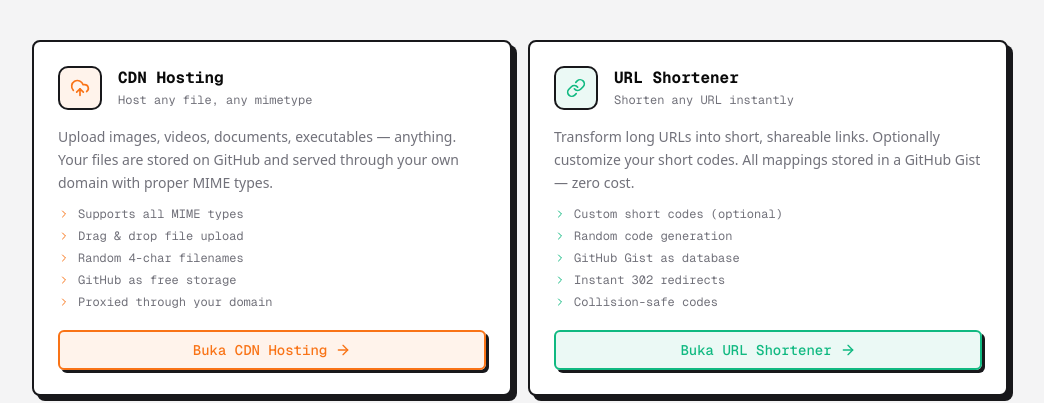
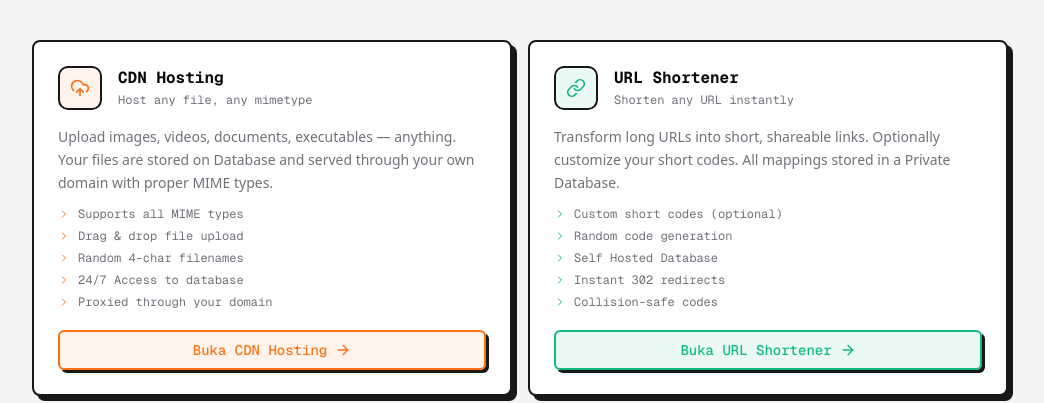
Before and after one commit to FaaOfc/opensorc, a Next.js app: page / in a window 1280 px wide. Shown: the part 900-1303 px from the top of the page, without its empty margins (120-1164 px from the left). Built offline with nearby package versions, Linux system fonts and the light colour scheme.

Commit message:
Change storage references from GitHub to Database
Updated descriptions and details for CDN Hosting and URL Shortener to reflect changes in storage from GitHub to a database.

```diff
--- a/src/app/page.tsx
+++ b/src/app/page.tsx
@@ -35,14 +35,14 @@
     title: "CDN Hosting",
     subtitle: "Host any file, any mimetype",
     description:
-      "Upload images, videos, documents, executables — anything. Your files are stored on GitHub and served through your own domain with proper MIME types.",
+      "Upload images, videos, documents, executables — anything. Your files are stored on Database and served through your own domain with proper MIME types.",
     icon: "upload-cloud" as const,
     color: "#f97316",
     details: [
       "Supports all MIME types",
       "Drag & drop file upload",
       "Random 4-char filenames",
-      "GitHub as free storage",
+      "24/7 Access to database",
       "Proxied through your domain",
     ],
   },
@@ -51,13 +51,13 @@
     title: "URL Shortener",
     subtitle: "Shorten any URL instantly",
     description:
-      "Transform long URLs into short, shareable links. Optionally customize your short codes. All mappings stored in a GitHub Gist — zero cost.",
+      "Transform long URLs into short, shareable links. Optionally customize your short codes. All mappings stored in a Private Database.",
     icon: "link" as const,
     color: "#10b981",
     details: [
       "Custom short codes (optional)",
       "Random code generation",
-      "GitHub Gist as database",
+      "Self Hosted Database",
       "Instant 302 redirects",
       "Collision-safe codes",
     ],
```
